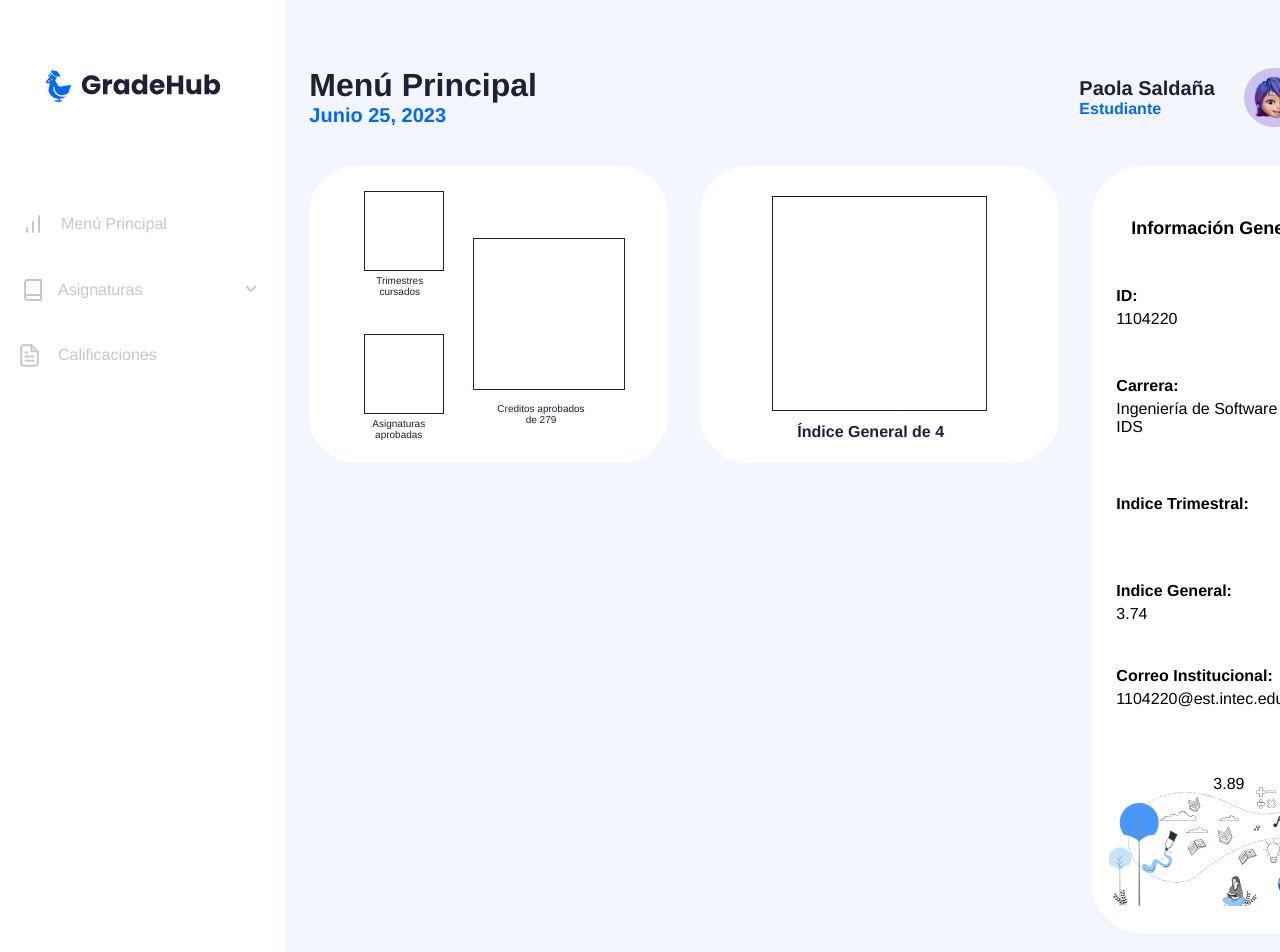
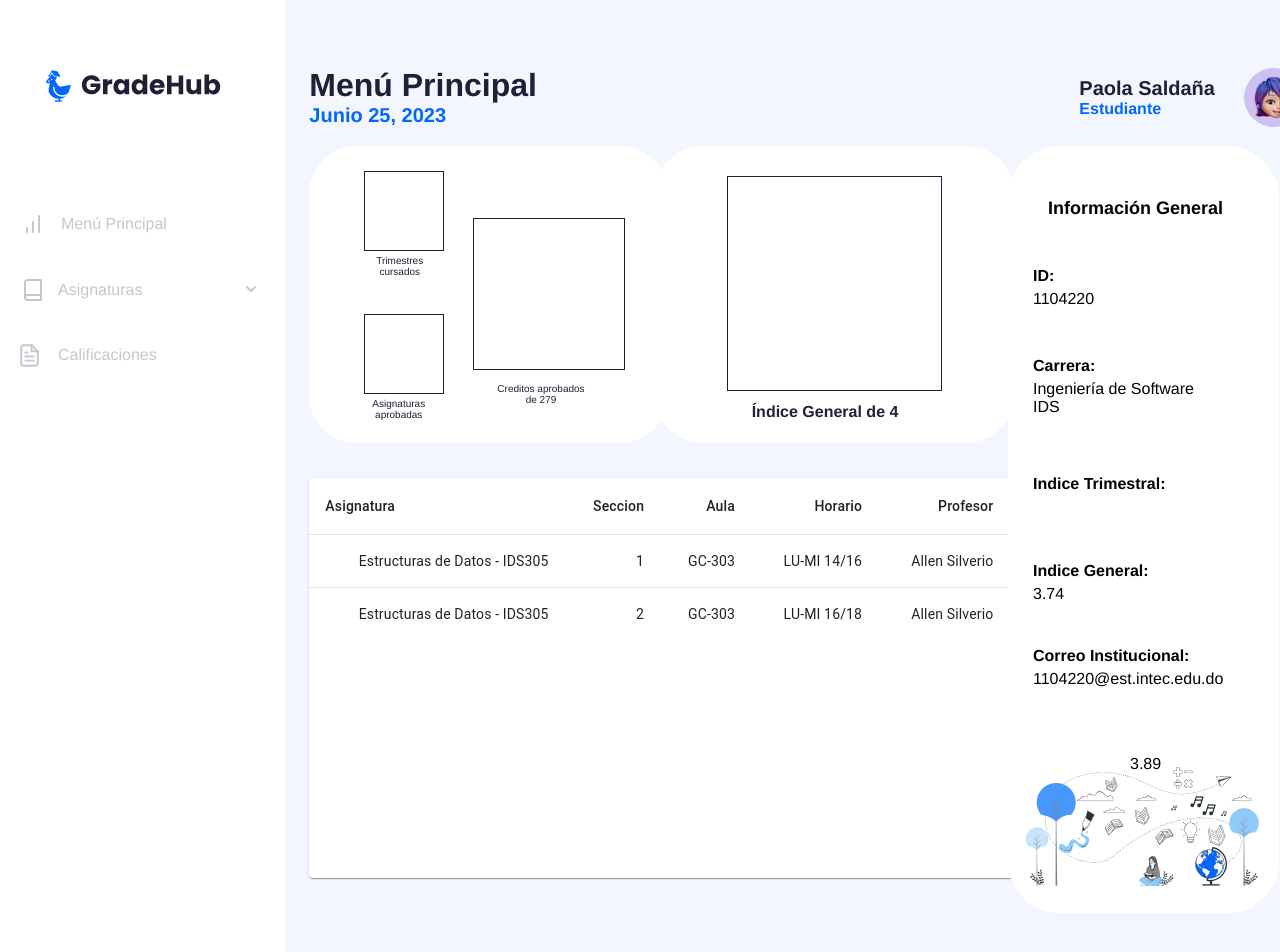
Before and after one commit to LuisElPoti/Aplicacion-calculo-indice-academico, a Next.js app: page /Estudiante in a window 1280 px wide. Shown: the top 952 px of the page. Built offline with nearby package versions, Linux system fonts and the light colour scheme.

Commit message:
MenuPrincipalEstudiante diseño terminado

```diff
--- a/app/Estudiante/page.js
+++ b/app/Estudiante/page.js
@@ -2,17 +2,29 @@ import React from 'react'
 import ContenedorIndicadores from '../components/ContenedorIndicadores'
 import ContenedorIndiceGeneral from '../components/ContenedorIndiceGeneral'
 import ContenedorInformacion from '../components/ContenedorInformacion'
+import TablaBasica from '../components/TablaBasica'
 
 export default function MenuPrincipalEstudiante() {
     return (
-        <div className='flex gap-8 pt-5'>
+        <>
+        <div className= 'grid grid-cols-3'>
+
             <ContenedorIndicadores />
             <ContenedorIndiceGeneral />
-            <ContenedorInformacion />
+            <div className='row-span-2 ml-2'><ContenedorInformacion /></div>
+            <div className='col-span-2'><TablaBasica /></div>
+
+
+
+
+
 
 
         </div>
 
 
+        </>
+
+
     )
 }
--- a/app/components/TablaBasica.js
+++ b/app/components/TablaBasica.js
@@ -19,8 +19,8 @@ const rows = [
 
 function TablaBasica() {
   return (
-    <TableContainer component={Paper} sx={{ width: 700 , fontfamily: 'Poppins' }}>
-      <Table sx={{ width: 700, height: 400}} aria-label="simple table">
+    <TableContainer component={Paper} sx={{ width: 730 , fontfamily: 'Poppins', height:400 }}>
+      <Table sx={{ width: 700, height: 100}} aria-label="simple table">
         <TableHead>
           <TableRow>
             <TableCell>Asignatura</TableCell>
--- a/app/page.js
+++ b/app/page.js
@@ -8,6 +8,8 @@ import TablaBasica from './components/TablaBasica';
   return (
     <>
     <h1>Pagina Root</h1>
+    <TablaBasica />
+
     </>
 
 
```
